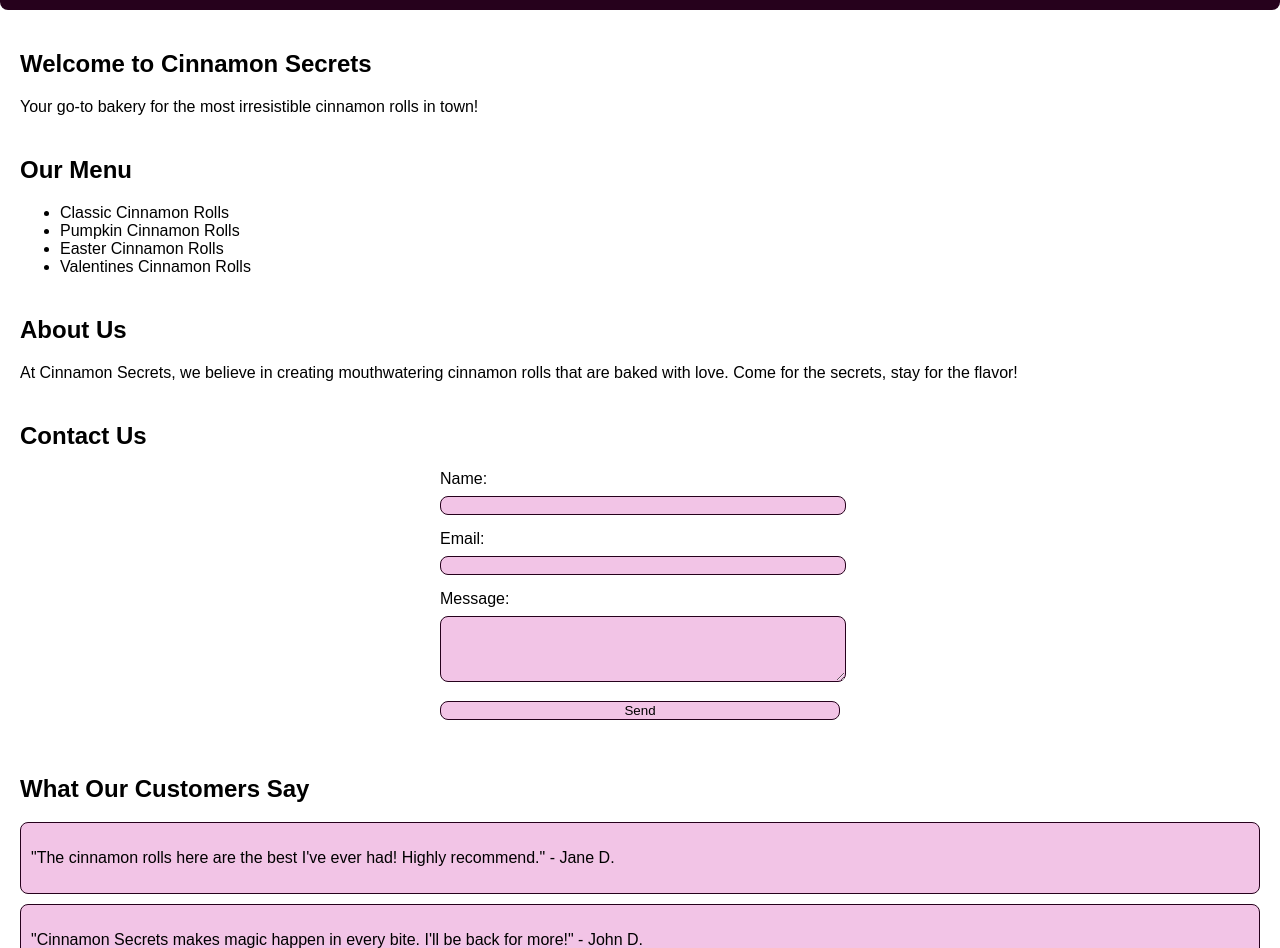
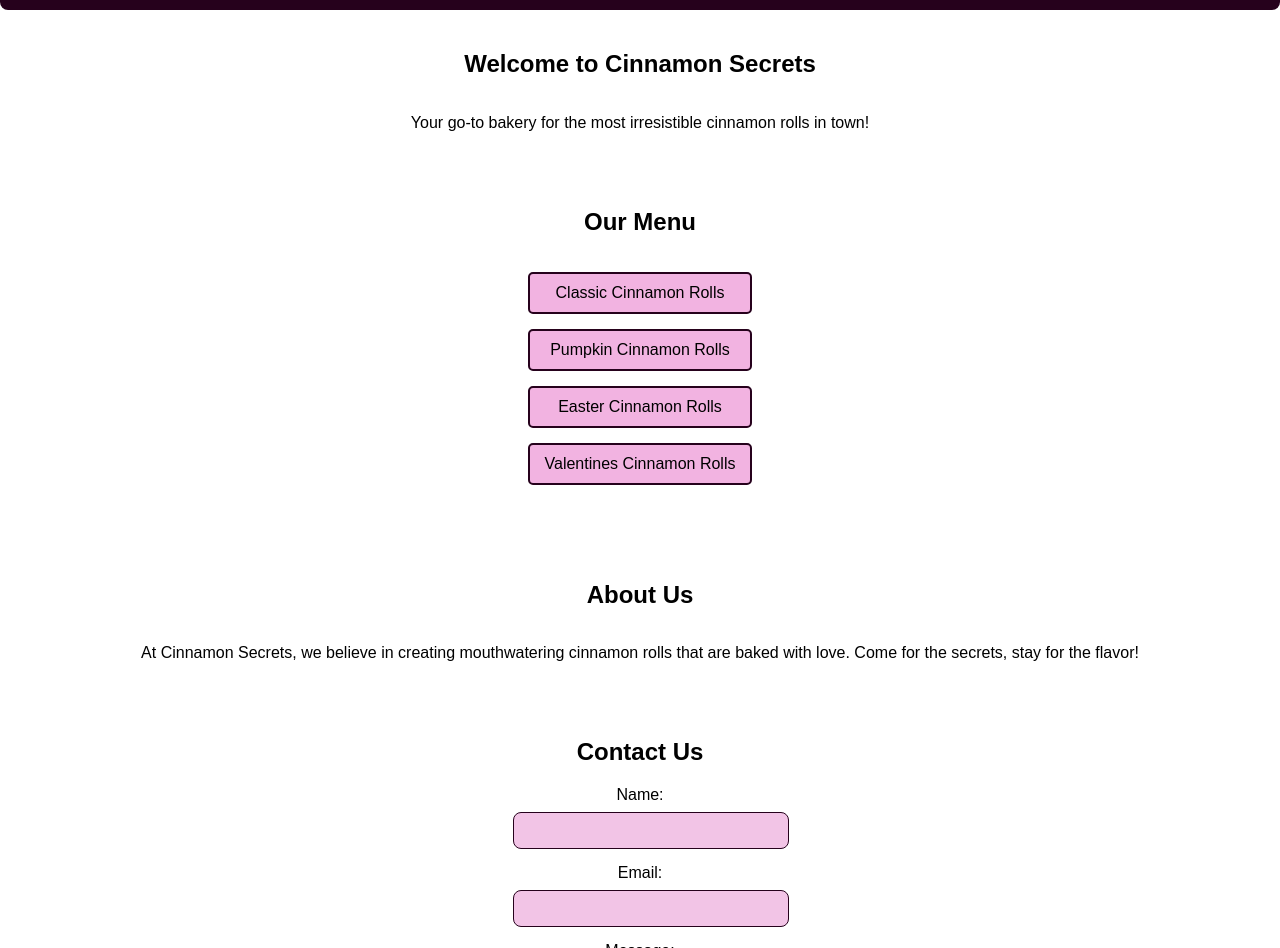
Before and after one commit to ena393/cinnamon-secrets, a plain HTML site: page index.html in a window 1280 px wide. Shown: the part 194-1142 px from the top of the page. Drawn offline with Linux system fonts and the light colour scheme.

Commit message:
Add files via upload

```diff
--- a/index.html
+++ b/index.html
@@ -38,11 +38,11 @@
         <!-- Menu Section -->
         <section id="menu">
             <h2>Our Menu</h2>
-            <ul>
-                <li onclick="showImage('classic.JPEG')">Classic Cinnamon Rolls</li>
-                <li onclick="showImage('pumpkin.jpg')">Pumpkin Cinnamon Rolls</li>
-                <li onclick="showImage('easter.jpg')">Easter Cinnamon Rolls</li>
-                <li onclick="showImage('valentines.jpg')">Valentines Cinnamon Rolls</li>
+            <ul class="menu-items">
+                <li onclick="showImage('classic.JPEG')" class="menu-item">Classic Cinnamon Rolls</li>
+                <li onclick="showImage('pumpkin.jpg')" class="menu-item">Pumpkin Cinnamon Rolls</li>
+                <li onclick="showImage('easter.jpg')" class="menu-item">Easter Cinnamon Rolls</li>
+                <li onclick="showImage('valentines.jpg')" class="menu-item">Valentines Cinnamon Rolls</li>
             </ul>
             <div class="image-display">
                 <img id="menu-image" src="" alt="Menu item image">
--- a/styles.css
+++ b/styles.css
@@ -36,9 +36,35 @@ img {
     padding: 0;
 }
 
+.nav-links li {
+    display: inline-block;
+    /* Ensure the boxes wrap around the text */
+    padding: 10px 15px;
+    /* Add spacing inside the boxes */
+    background-color: #F2B3E1;
+    /* Cinnamon-inspired color */
+    color: black;
+    /* Text color */
+    border: 2px solid #26011C;
+    /* Add a border to highlight the clickable box */
+    border-radius: 5px;
+    /* Slight rounding for aesthetics */
+    transition: background-color 0.3s ease, transform 0.3s ease;
+    /* Smooth hover effect */
+}
+
+.nav-links li:hover {
+    background-color: #F2C4E6;
+    /* Lighten the color on hover */
+    transform: scale(1.02);
+    /* Slightly enlarge the box on hover */
+    cursor: pointer;
+    /* Change the cursor to indicate interactivity */
+}
+
 .nav-links li a {
     text-decoration: none;
-    color: white;
+    color: black;
     font-weight: bold;
 }
 
@@ -53,18 +79,64 @@ img {
     cursor: pointer;
 }
 
-.nav-links li a {
-    text-decoration: none;
-    color: #F2C4E6;
-    font-weight: bold;
-}
-
 main {
     padding: 20px;
 }
 
 section {
     margin-bottom: 40px;
+}
+
+#home {
+    display: flex;
+    flex-direction: column;
+    justify-content: center;
+    align-items: center;
+    text-align: center;
+}
+
+#menu {
+    display: flex;
+    flex-direction: column;
+    justify-content: center;
+    align-items: center;
+    text-align: center;
+}
+
+.menu-items {
+    max-width: 40%;
+    list-style: none;
+    padding: 0;
+    display: flex;
+    flex-direction: column;
+    gap: 15px;
+    /* Space between items */
+}
+
+.menu-item {
+    padding: 10px 15px;
+    /* Add space inside the box */
+    background-color: #F2B3E1;
+    /* Cinnamon-inspired color */
+    border: 2px solid #26011C;
+    /* Border for clickable boxes */
+    color: black;
+    /* Text color */
+    border-radius: 5px;
+    /* Slight rounding for aesthetics */
+    transition: background-color 0.3s ease, transform 0.3s ease;
+    /* Smooth hover effect */
+    cursor: pointer;
+    /* Pointer cursor to indicate interactivity */
+    text-align: center;
+    /* Center the text */
+}
+
+.menu-item:hover {
+    background-color: #F2C4E6;
+    /* Lighten the box color on hover */
+    transform: scale(1.02);
+    /* Slightly enlarge the box */
 }
 
 .image-display {
@@ -78,6 +150,14 @@ section {
     display: none;
     border: 2px solid #26011C;
     border-radius: 8px;
+}
+
+#about {
+    display: flex;
+    flex-direction: column;
+    justify-content: center;
+    align-items: center;
+    text-align: center;
 }
 
 footer {
@@ -96,15 +176,20 @@ footer {
 }
 
 .social-links i:hover {
-    color: #ffe4c4;
+    color: #F2B3E1;
     /* Change color on hover */
 }
 
 /* Contact Form Styling */
-form {
-    max-width: 400px;
-    margin: auto;
+#contact {
+    display: flex;
+    flex-direction: column;
+    justify-content: center;
+    align-items: center;
+    text-align: center;
 }
+
+
 
 label {
     display: block;
@@ -115,23 +200,45 @@ input,
 textarea,
 button {
     width: 100%;
+    padding: 10px;
     margin-bottom: 15px;
     background-color: #F2C4E6;
     border: 1px solid #26011C;
     border-radius: 8px;
+    transition: transform 0.3s ease;
+}
+
+input:focus,
+textarea:focus,
+button:hover {
+    transform: scale(1.02);
 }
 
 /* Testimonials */
+#testimonials {
+    display: flex;
+    flex-direction: column;
+    justify-content: center;
+    align-items: center;
+    text-align: center;
+}
+
 .testimonial {
     background-color: #F2C4E6;
     padding: 10px;
     border: 1px solid #26011C;
     border-radius: 8px;
     margin-bottom: 10px;
+    transition: transform 0.3s ease;
 }
 
+.testimonial:hover {
+    transform: scale(1.02);
+}
+
+
 /* For devices with a width of 600px or smaller */
-@media (max-width: 600px) {
+@media (max-width: 750px) {
     body {
         font-size: 14px;
         /* Smaller text for small screens */
@@ -157,7 +264,7 @@ button {
         /* Initially hidden */
         flex-direction: column;
         /* Stack items vertically */
-        background-color: #f2b3e1;
+        background-color: #26011C;
         position: middle;
         /* Position dropdown below the button */
         top: 125px;
```
